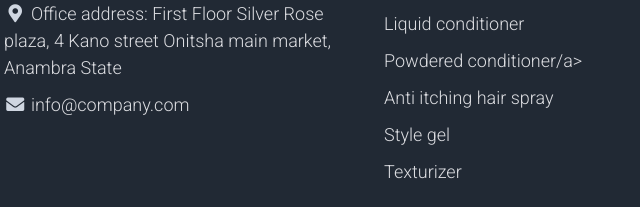
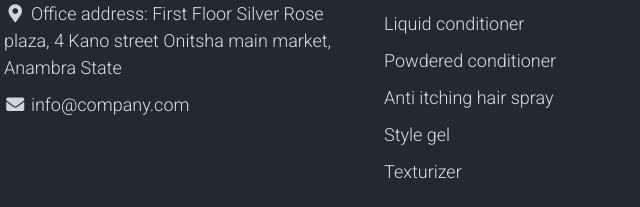
Before and after one commit to Porkalaikarthika/OZ-Glow, a plain HTML site: page index.html in a window 1280 px wide. Shown: the part 2463-2670 px from the top of the page, 78-718 px from the left. Drawn offline with Linux system fonts and the light colour scheme.

```diff
--- a/index.html
+++ b/index.html
@@ -342,7 +342,7 @@
                         <li><a class="text-decoration-none" href="#">Powdered shampoo</a></li>
                         <li><a class="text-decoration-none" href="#">Hair treatment cream</a></li>
                         <li><a class="text-decoration-none" href="#">Liquid conditioner</a></li>
-                        <li><a class="text-decoration-none" href="#">Powdered conditioner/a></li>
+                        <li><a class="text-decoration-none" href="#">Powdered conditioner</a></li>
                         <li><a class="text-decoration-none" href="#">Anti itching hair spray</a></li>
                         <li><a class="text-decoration-none" href="#">Style gel</a></li>
                         <li><a class="text-decoration-none" href="#">Texturizer</a></li>
```
